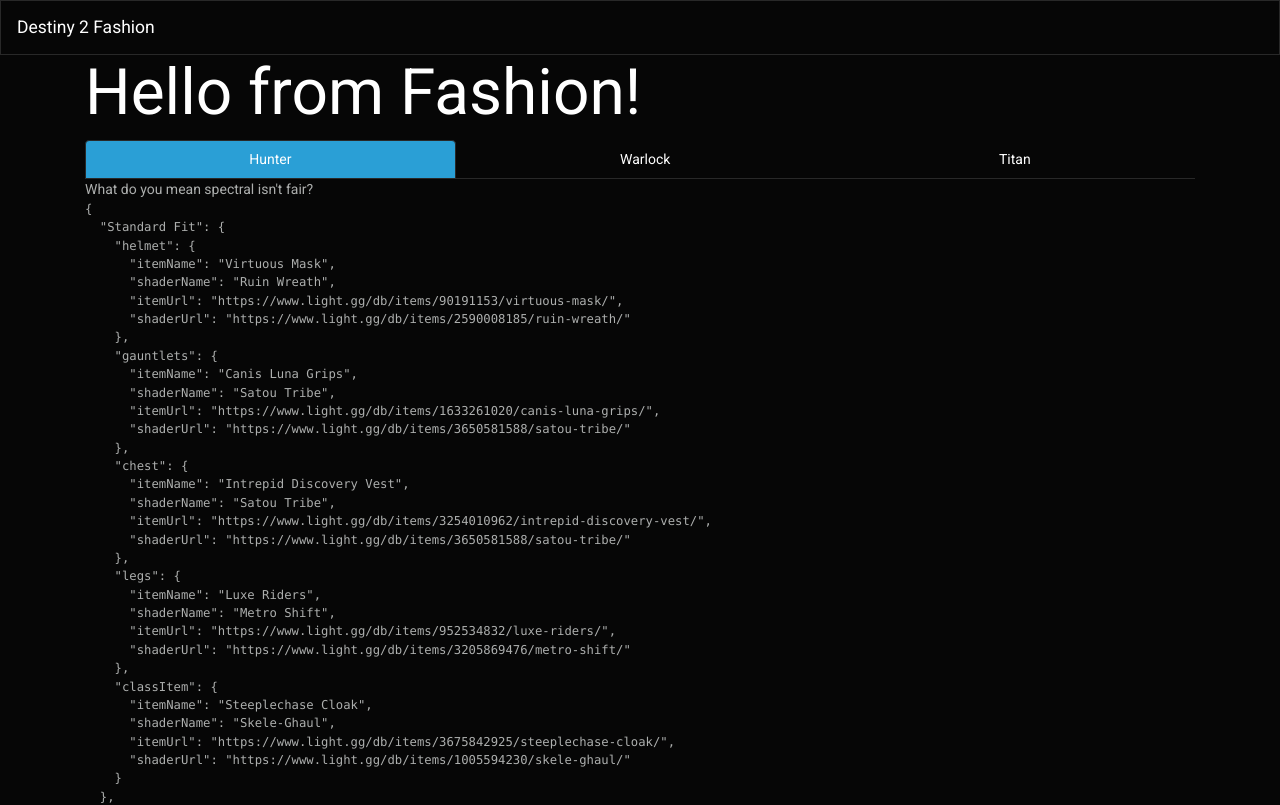
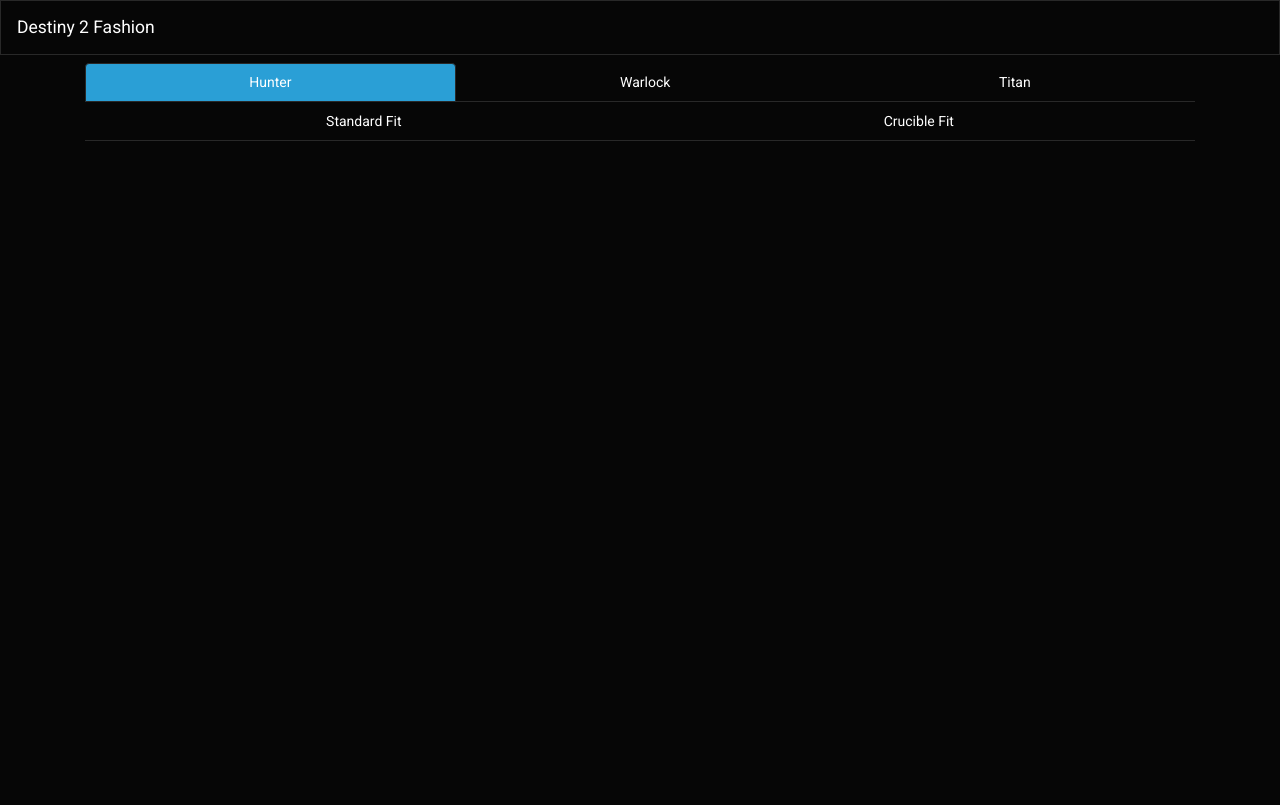
Before and after one commit to MohnishKalia/Destiny2Fashion, a plain HTML site: page index.html in a window 1280 px wide. Shown: the top 805 px of the page. Drawn offline with nearby package versions, Linux system fonts and the light colour scheme.

Commit message:
Armor list complete

```diff
--- a/index.html
+++ b/index.html
@@ -12,17 +12,17 @@
     <link rel="stylesheet" href="https://stackpath.bootstrapcdn.com/bootswatch/4.5.2/cyborg/bootstrap.min.css"
         integrity="sha384-nEnU7Ae+3lD52AK+RGNzgieBWMnEfgTbRHIwEvp1XXPdqdO6uLTd/NwXbzboqjc2" crossorigin="anonymous">
     <!-- light.gg tooltip integration -->
-    <script>window['lggTT'] = { darkMode: true }</script>
+    <script>window['lggTT'] = { darkMode: true, recolorLinks: false }</script>
+    <link rel="stylesheet" href="main.css">
     <script type="text/javascript" src="https://light.gg/tooltips.js" async></script>
     <title>D2 Fashion</title>
 </head>
 
 <body>
-    <nav class="navbar navbar-dark bg-dark">
+    <nav class="navbar navbar-dark bg-dark mb-2">
         <a class="navbar-brand" href="#">Destiny 2 Fashion</a>
     </nav>
     <div class="container">
-        <h1>Hello from Fashion!</h1>
         <nav>
             <div class="nav nav-tabs nav-fill" id="nav-tab" role="tablist">
                 <a class="nav-link active" id="hunter-tab" data-toggle="tab" href="#hunter" role="tab"
@@ -34,15 +34,9 @@
             </div>
         </nav>
         <div class="tab-content" id="nav-tabContent">
-            <div class="tab-pane fade show active" id="hunter" role="tabpanel" aria-labelledby="hunter-tab">
-                What do you mean spectral isn't fair?
-            </div>
-            <div class="tab-pane fade" id="warlock" role="tabpanel" aria-labelledby="warlock-tab">
-                We are oppressed brother.
-            </div>
-            <div class="tab-pane fade" id="titan" role="tabpanel" aria-labelledby="titan-tab">
-                Less dumb than people think.
-            </div>
+            <div class="tab-pane fade show active" id="hunter" role="tabpanel" aria-labelledby="hunter-tab"></div>
+            <div class="tab-pane fade" id="warlock" role="tabpanel" aria-labelledby="warlock-tab"></div>
+            <div class="tab-pane fade" id="titan" role="tabpanel" aria-labelledby="titan-tab"></div>
         </div>
     </div>
 
--- a/index.js
+++ b/index.js
@@ -1,12 +1,137 @@
 import { fashion } from './fashion.js';
 
-console.log(fashion);
+function kebabify(string) {
+    return string.replace(/\s/g, '-');
+}
+
+class ArmorComponent extends HTMLLIElement {
+    constructor() {
+        self = super();
+
+        const h5 = document.createElement('h5');
+        h5.className = 'mb-1';
+        h5.textContent = this.getAttribute('armor-piece');
+
+        const laptopDiv = document.createElement('div');
+        laptopDiv.className = 'd-none d-md-block';
+        laptopDiv.innerHTML = `
+            Armor: <a href="${this.getAttribute('itemUrl')}">${this.getAttribute('itemName')}</a> |
+            Shader: <a href="${this.getAttribute('shaderUrl')}">${this.getAttribute('shaderName')}</a>
+        `;
+
+        const mobileDiv = document.createElement('div');
+        mobileDiv.className = 'd-md-none';
+        mobileDiv.innerHTML = `
+            <p>Armor: <a href="${this.getAttribute('itemUrl')}">${this.getAttribute('itemName')}</a></p>
+            <p>Shader: <a href="${this.getAttribute('shaderUrl')}">${this.getAttribute('shaderName')}</a></p>
+        `;
+
+        self.appendChild(h5);
+        self.appendChild(mobileDiv);
+        self.appendChild(laptopDiv);
+    }
+}
+
+customElements.define('armor-component', ArmorComponent, { extends: 'li' });
 
 for (const character of Object.keys(fashion)) {
     const charElt = document.getElementById(character);
-    const pre = document.createElement('pre');
-    const code = document.createElement('code');
-    code.textContent = JSON.stringify(fashion[character], null, 2);
-    pre.appendChild(code);
-    charElt.appendChild(pre);
+
+    if (Object.keys(fashion[character]).length) {
+        const nav = document.createElement('nav');
+        nav.classList = 'mb-2';
+
+        const navDiv = document.createElement('div');
+        navDiv.id = `${character}-nav-tab`;
+        navDiv.setAttribute('role', 'tablist');
+        navDiv.className = 'nav nav-tabs nav-fill';
+
+        const div = document.createElement('div');
+        div.className = 'tab-content';
+        div.id = `${character}-nav-tabContent`;
+
+        for (const loadout of Object.keys(fashion[character])) {
+            const currentLoadout = fashion[character][loadout];
+
+            const a = document.createElement('a');
+            a.className = 'nav-link';
+            a.id = `${character}-${kebabify(loadout)}-tab`;
+            a.setAttribute('data-toggle', 'tab');
+            a.setAttribute('role', 'tab');
+            a.href = `#${character}-${kebabify(loadout)}`;
+            a.textContent = loadout;
+            navDiv.appendChild(a);
+
+            const paneDiv = document.createElement('div');
+            paneDiv.className = 'tab-pane fade';
+            paneDiv.id = `${character}-${kebabify(loadout)}`;
+            paneDiv.setAttribute('role', 'tabpanel');
+            paneDiv.innerHTML = `
+            <ul class="list-group mb-2">
+                <li is="armor-component"
+                    class="list-group-item"
+                    armor-piece="Helmet"
+                    itemUrl="${currentLoadout.helmet.itemUrl}"
+                    itemName="${currentLoadout.helmet.itemName}"
+                    shaderUrl="${currentLoadout.helmet.shaderUrl}"
+                    shaderName="${currentLoadout.helmet.shaderName}"
+                ></li>
+                <li is="armor-component"
+                    class="list-group-item"
+                    armor-piece="Gauntlets"
+                    itemUrl="${currentLoadout.gauntlets.itemUrl}"
+                    itemName="${currentLoadout.gauntlets.itemName}"
+                    shaderUrl="${currentLoadout.gauntlets.shaderUrl}"
+                    shaderName="${currentLoadout.gauntlets.shaderName}"
+                ></li>
+                <li is="armor-component"
+                    class="list-group-item"
+                    armor-piece="Chest"
+                    itemUrl="${currentLoadout.chest.itemUrl}"
+                    itemName="${currentLoadout.chest.itemName}"
+                    shaderUrl="${currentLoadout.chest.shaderUrl}"
+                    shaderName="${currentLoadout.chest.shaderName}"
+                ></li>
+                <li is="armor-component"
+                    class="list-group-item"
+                    armor-piece="Legs"
+                    itemUrl="${currentLoadout.legs.itemUrl}"
+                    itemName="${currentLoadout.legs.itemName}"
+                    shaderUrl="${currentLoadout.legs.shaderUrl}"
+                    shaderName="${currentLoadout.legs.shaderName}"
+                ></li>
+                <li is="armor-component"
+                    class="list-group-item"
+                    armor-piece="Class Item"
+                    itemUrl="${currentLoadout.classItem.itemUrl}"
+                    itemName="${currentLoadout.classItem.itemName}"
+                    shaderUrl="${currentLoadout.classItem.shaderUrl}"
+                    shaderName="${currentLoadout.classItem.shaderName}"
+                ></li>
+            </ul>
+            `;
+            div.appendChild(paneDiv);
+        }
+
+        nav.appendChild(navDiv);
+        charElt.appendChild(nav);
+        charElt.appendChild(div);
+    } else {
+        const p = document.createElement('p');
+        p.className = 'mt-2 text-center';
+        p.textContent = 'There are no loadouts for this class';
+        charElt.appendChild(p);
+
+        // const alertDiv = document.createElement('div');
+        // alertDiv.className = 'alert alert-danger';
+        // alertDiv.setAttribute('role','alert');
+        // alertDiv.textContent = 'There are no loadouts for this class';
+        // charElt.appendChild(alertDiv);
+    }
+
+    // const pre = document.createElement('pre');
+    // const code = document.createElement('code');
+    // code.textContent = JSON.stringify(fashion[character], null, 2);
+    // pre.appendChild(code);
+    // charElt.appendChild(pre);
 }
--- /dev/null
+++ b/main.css
@@ -0,0 +1,3 @@
+p {
+    margin: 0;
+}
```
